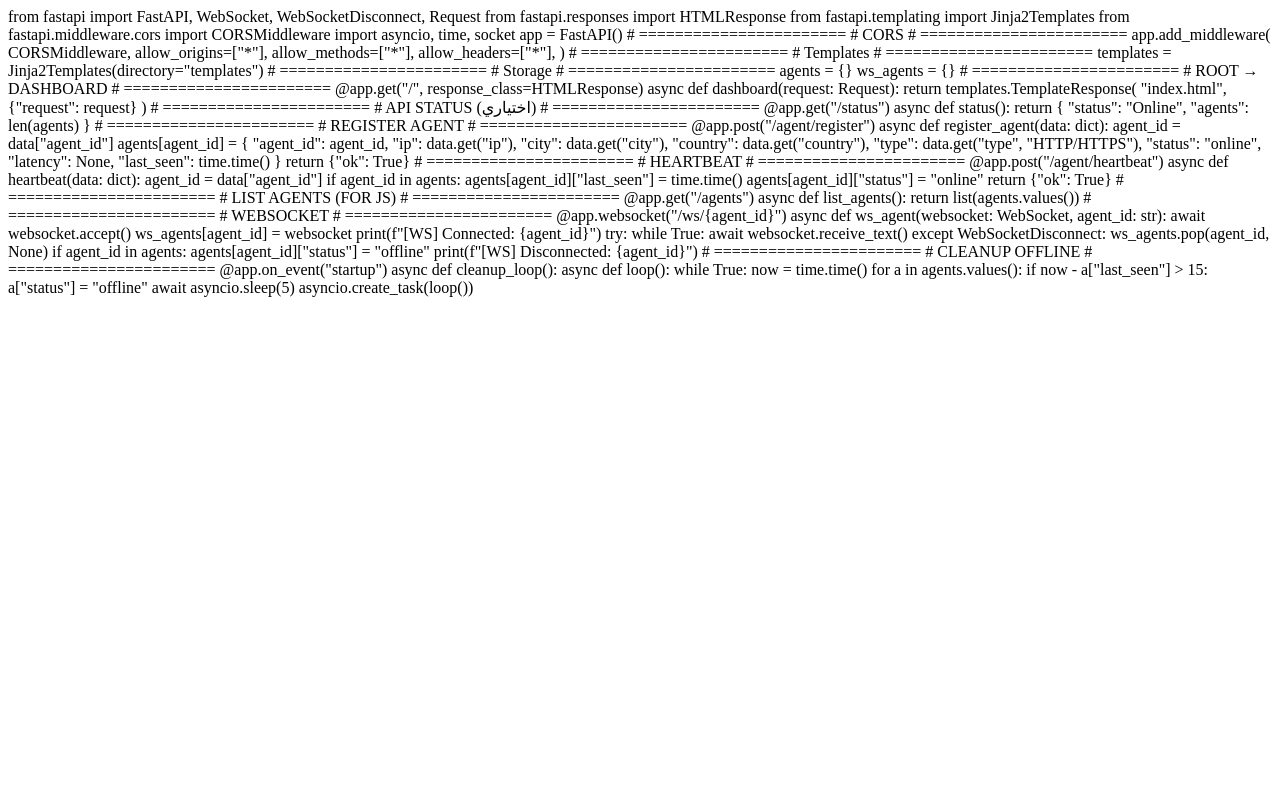
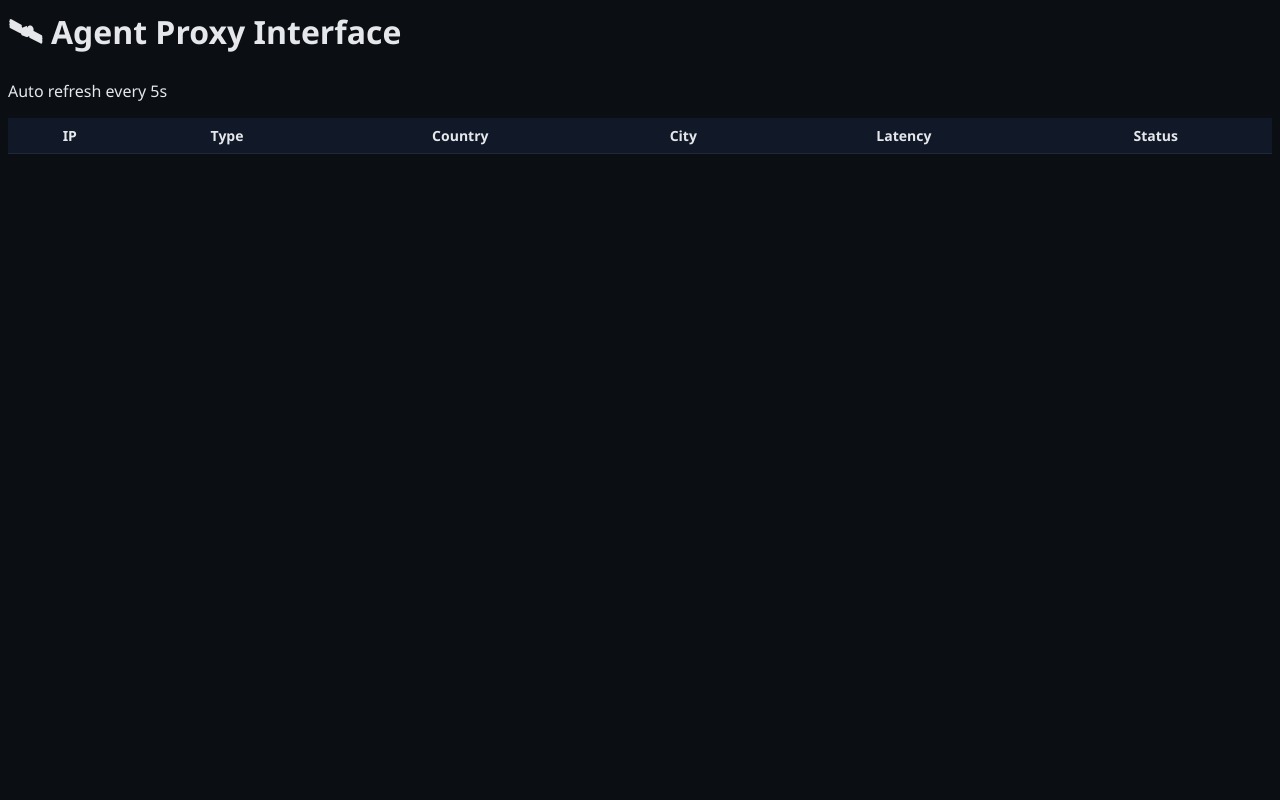
Before and after one commit to MoonIR213/model-, a FastAPI app: page / in a window 1280 px wide. Run offline with FastAPI, Linux system fonts and the light colour scheme; lists and menus that the app fills with data are empty.

Commit message:
Replace FastAPI code with Agent Proxy Interface HTML
Removed FastAPI backend code and added HTML structure for the Agent Proxy Interface with a script to load agent data.

```diff
--- a/templates/index.html
+++ b/templates/index.html
@@ -1,116 +1,75 @@
-from fastapi import FastAPI, WebSocket, WebSocketDisconnect, Request
-from fastapi.responses import HTMLResponse
-from fastapi.templating import Jinja2Templates
-from fastapi.middleware.cors import CORSMiddleware
-import asyncio, time, socket
+<!DOCTYPE html>
+<html lang="en">
+<head>
+<meta charset="UTF-8">
+<title>Agent Proxy Interface</title>
+<style>
+body{
+  background:#0b0f14;
+  color:#e5e7eb;
+  font-family:Segoe UI, Tahoma, sans-serif;
+}
+h1{margin:10px 0;}
+table{
+  width:100%;
+  border-collapse:collapse;
+  margin-top:10px;
+}
+th,td{
+  padding:8px 10px;
+  border-bottom:1px solid #1f2937;
+  font-size:14px;
+}
+th{background:#111827;}
+.online{color:#22c55e;}
+.offline{color:#ef4444;}
+</style>
+</head>
+<body>
 
-app = FastAPI()
+<h1>🛰 Agent Proxy Interface</h1>
+<p>Auto refresh every 5s</p>
 
-# =======================
-# CORS
-# =======================
-app.add_middleware(
-    CORSMiddleware,
-    allow_origins=["*"],
-    allow_methods=["*"],
-    allow_headers=["*"],
-)
+<table>
+<thead>
+<tr>
+<th>IP</th>
+<th>Type</th>
+<th>Country</th>
+<th>City</th>
+<th>Latency</th>
+<th>Status</th>
+</tr>
+</thead>
+<tbody id="agents"></tbody>
+</table>
 
-# =======================
-# Templates
-# =======================
-templates = Jinja2Templates(directory="templates")
+<script>
+const API = "https://web-production-d9bf.up.railway.app/agents";
 
-# =======================
-# Storage
-# =======================
-agents = {}
-ws_agents = {}
+async function loadAgents(){
+  const res = await fetch(API);
+  const agents = await res.json();
+  const tbody = document.getElementById("agents");
+  tbody.innerHTML = "";
 
-# =======================
-# ROOT → DASHBOARD
-# =======================
-@app.get("/", response_class=HTMLResponse)
-async def dashboard(request: Request):
-    return templates.TemplateResponse(
-        "index.html",
-        {"request": request}
-    )
+  agents.forEach(a=>{
+    tbody.innerHTML += `
+      <tr>
+        <td>${a.ip}</td>
+        <td>${a.type}</td>
+        <td>${a.country}</td>
+        <td>${a.city}</td>
+        <td>${a.latency ?? "-"}</td>
+        <td class="${a.status}">${a.status}</td>
+      </tr>
+    `;
+  });
+}
 
-# =======================
-# API STATUS (اختياري)
-# =======================
-@app.get("/status")
-async def status():
-    return {
-        "status": "Online",
-        "agents": len(agents)
-    }
+setInterval(loadAgents,5000);
+loadAgents();
+</script>
 
-# =======================
-# REGISTER AGENT
-# =======================
-@app.post("/agent/register")
-async def register_agent(data: dict):
-    agent_id = data["agent_id"]
-    agents[agent_id] = {
-        "agent_id": agent_id,
-        "ip": data.get("ip"),
-        "city": data.get("city"),
-        "country": data.get("country"),
-        "type": data.get("type", "HTTP/HTTPS"),
-        "status": "online",
-        "latency": None,
-        "last_seen": time.time()
-    }
-    return {"ok": True}
-
-# =======================
-# HEARTBEAT
-# =======================
-@app.post("/agent/heartbeat")
-async def heartbeat(data: dict):
-    agent_id = data["agent_id"]
-    if agent_id in agents:
-        agents[agent_id]["last_seen"] = time.time()
-        agents[agent_id]["status"] = "online"
-    return {"ok": True}
-
-# =======================
-# LIST AGENTS (FOR JS)
-# =======================
-@app.get("/agents")
-async def list_agents():
-    return list(agents.values())
-
-# =======================
-# WEBSOCKET
-# =======================
-@app.websocket("/ws/{agent_id}")
-async def ws_agent(websocket: WebSocket, agent_id: str):
-    await websocket.accept()
-    ws_agents[agent_id] = websocket
-    print(f"[WS] Connected: {agent_id}")
-
-    try:
-        while True:
-            await websocket.receive_text()
-    except WebSocketDisconnect:
-        ws_agents.pop(agent_id, None)
-        if agent_id in agents:
-            agents[agent_id]["status"] = "offline"
-        print(f"[WS] Disconnected: {agent_id}")
-
-# =======================
-# CLEANUP OFFLINE
-# =======================
-@app.on_event("startup")
-async def cleanup_loop():
-    async def loop():
-        while True:
-            now = time.time()
-            for a in agents.values():
-                if now - a["last_seen"] > 15:
-                    a["status"] = "offline"
-            await asyncio.sleep(5)
-    asyncio.create_task(loop())
+</body>
+</html>
```
